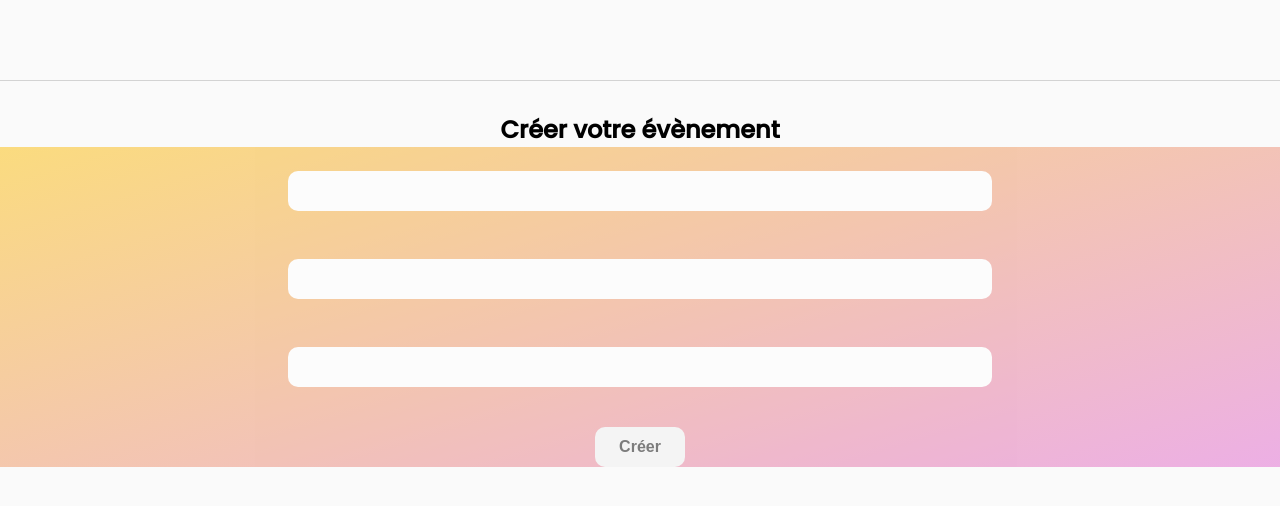
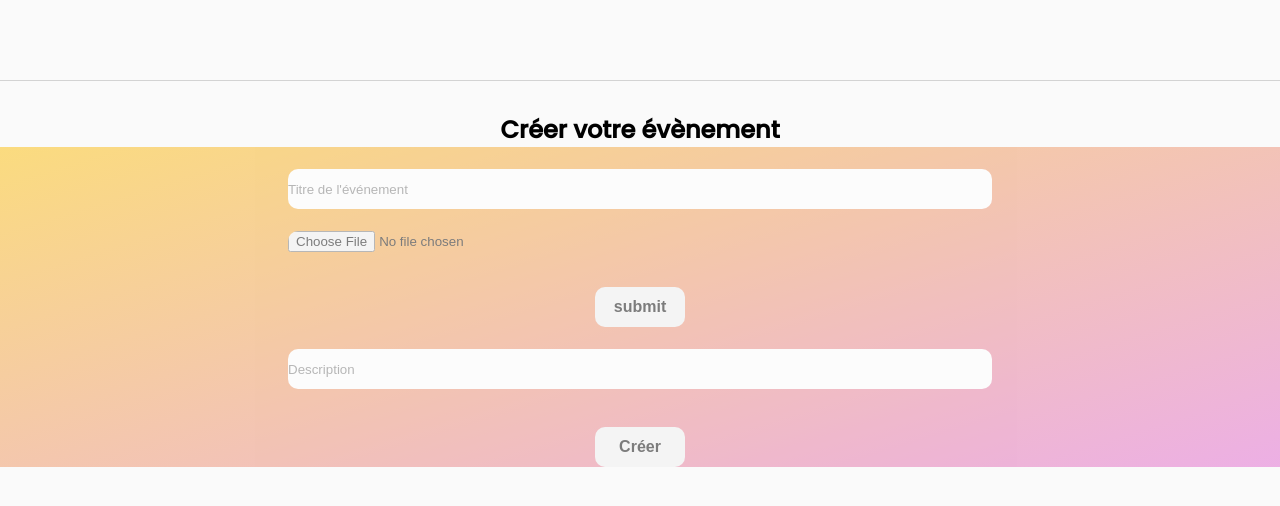
Before and after one commit to bintoukarah/capstone-project-charyDeep, a React app in the folder client/: page /addevents in a window 1280 px wide. Built offline with nearby package versions, Linux system fonts and the light colour scheme.

Commit message:
Add event components style and function

```diff
--- a/client/src/index.js
+++ b/client/src/index.js
@@ -19,6 +19,7 @@ import ProfilAsso from "./pages/ProfilAsso.js";
 import ProfilVlntr from "./pages/ProfilVolunteer.js";
 import Evenement from "./pages/Events";
 import AddEvents from "./pages/AddEvents";
+import BottomNavBar from "./pages/BottomNavBar";
 
 const root = ReactDOM.createRoot(document.getElementById("root"));
 root.render(
@@ -26,6 +27,7 @@ root.render(
     <Routes>
     <Route path="/Homepage" exact element={<HomePage />} />
       <Route path="/" exact element={<SignIn />} />
+      <Route path="/BottomNavBar" exact element={<BottomNavBar/>} />
       <Route path="/signUp" exact element={<SignUp />} />
       <Route path="/forget" exact element={<ForgetPswd />} />
       <Route path="/search" exact element={<Search />} />
--- a/client/src/pages/AddEvents.js
+++ b/client/src/pages/AddEvents.js
@@ -8,9 +8,12 @@ export default function AddEvents() {
       <div className="event-form-container">
         <h1>Créer votre évènement</h1>
         <form>
-          <input type="img"></input>
-          <input type="text"></input>
-          <input type="text"></input>
+          <input type="text" placeholder="Titre de l'événement"></input>
+          <label className="img-form-container">
+            <input type="file" name="file" className="form-control-file" />
+            <button type="submit" className="img_btn">submit</button>
+          </label>
+          <input type="text" placeholder="Description"></input>
           <button
             className="form-btn"
             type="submit"
--- /dev/null
+++ b/client/src/pages/BottomNavBar.js
@@ -0,0 +1,27 @@
+import * as React from 'react';
+import Box from '@mui/material/Box';
+import BottomNavigation from '@mui/material/BottomNavigation';
+import BottomNavigationAction from '@mui/material/BottomNavigationAction';
+import RestoreIcon from '@mui/icons-material/Restore';
+import FavoriteIcon from '@mui/icons-material/Favorite';
+import LocationOnIcon from '@mui/icons-material/LocationOn';
+
+export default function SimpleBottomNavigation() {
+  const [value, setValue] = React.useState(0);
+
+  return (
+    <Box sx={{ width: 500 }}>
+      <BottomNavigation
+        showLabels
+        value={value}
+        onChange={(event, newValue) => {
+          setValue(newValue);
+        }}
+      >
+        <BottomNavigationAction label="Recents" icon={<RestoreIcon />} />
+        <BottomNavigationAction label="Favorites" icon={<FavoriteIcon />} />
+        <BottomNavigationAction label="Nearby" icon={<LocationOnIcon />} />
+      </BottomNavigation>
+    </Box>
+  );
+}
--- a/client/src/pages/HomePage.js
+++ b/client/src/pages/HomePage.js
@@ -10,5 +10,6 @@ export default function HomePage() {
       <Post/>
      </div>
 
+
     );
   }
--- a/client/src/pages/SignUp.js
+++ b/client/src/pages/SignUp.js
@@ -9,6 +9,8 @@ export default function Signup() {
         <h1>CharyDeep</h1>
         {/* <img src={logo} alt="Logo" /> */}
       </header>
+      <input type="checkbox" id="asso" name="asso">Je suis une association</input>
+
       <div className="form-main">
         <div className="form-title">
           <p>
--- a/client/src/style/index.scss
+++ b/client/src/style/index.scss
@@ -289,4 +289,21 @@ main {
 
         }
     }
-}
+
+    }
+    .img-form-container{
+        display: flex;
+        flex-direction: column;
+            .img_btn{
+                width: 90px;
+                height: 40px;
+                border: none;
+                border-radius: 10px;
+                font-size: poppins;
+                font-size: 1rem;
+                font-weight: 800;
+                margin-top: 1rem;
+                align-self: center
+            }
+
+    }
```
